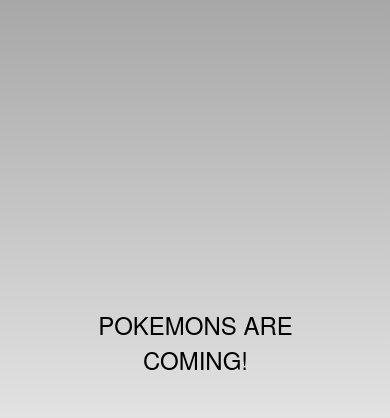
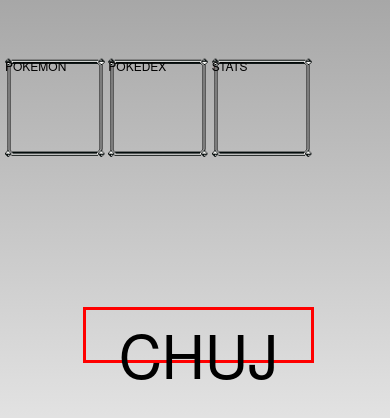
Before and after one commit to veemsis/Tomaszek, a plain HTML site: page index.html in a window 390 px wide. Drawn offline with Linux system fonts and the light colour scheme; some packages are replaced by stand-ins of ours.

Commit message:
RAMKI KURWA DZIAŁAJĄ WRESZCIE

```diff
--- a/css/index.css
+++ b/css/index.css
@@ -86,6 +86,31 @@ h1 {
     padding:2px 0px;
 }
 
+.borderbox{
+    width: 100px;
+    height: 100px;
+    border: none;
+    display: inline-block;
+
+    background-image: url('/img/POKERAMKA.png');
+    background-size: 100px 100px;
+    background-repeat: no-repeat;
+}
+#menu{
+    margin: 56.8px 5px 0 5px;
+    height: 100px;
+    width: 310px;
+
+
+}
+.app{
+    font-size: 5em;
+    border: 3px solid red;
+}
+
+
+
+
 .event.listening {
     background-color:#333333;
     display:block;
--- a/index.html
+++ b/index.html
@@ -31,11 +31,15 @@
     </head>
     <body>
         <div class="app">
-            <h1>Pokemons are coming!</h1>
+           CHUJ
+
         </div>
         <div id="menu">
+            <div class="borderbox">POKEMON</div>
+            <div class="borderbox">POKEDEX</div>
+            <div class="borderbox">STATS</div>
+        </div>
 
-        </div>
         <script type="text/javascript" src="cordova.js"></script>
         <script type="text/javascript" src="/js/jquery-2.1.1.js"></script>
         <script type="text/javascript" src="/js/script.js"></script>
```
Also changed, not shown: POKERAMKA.png (added), img/POKERAMKA.png (added).
